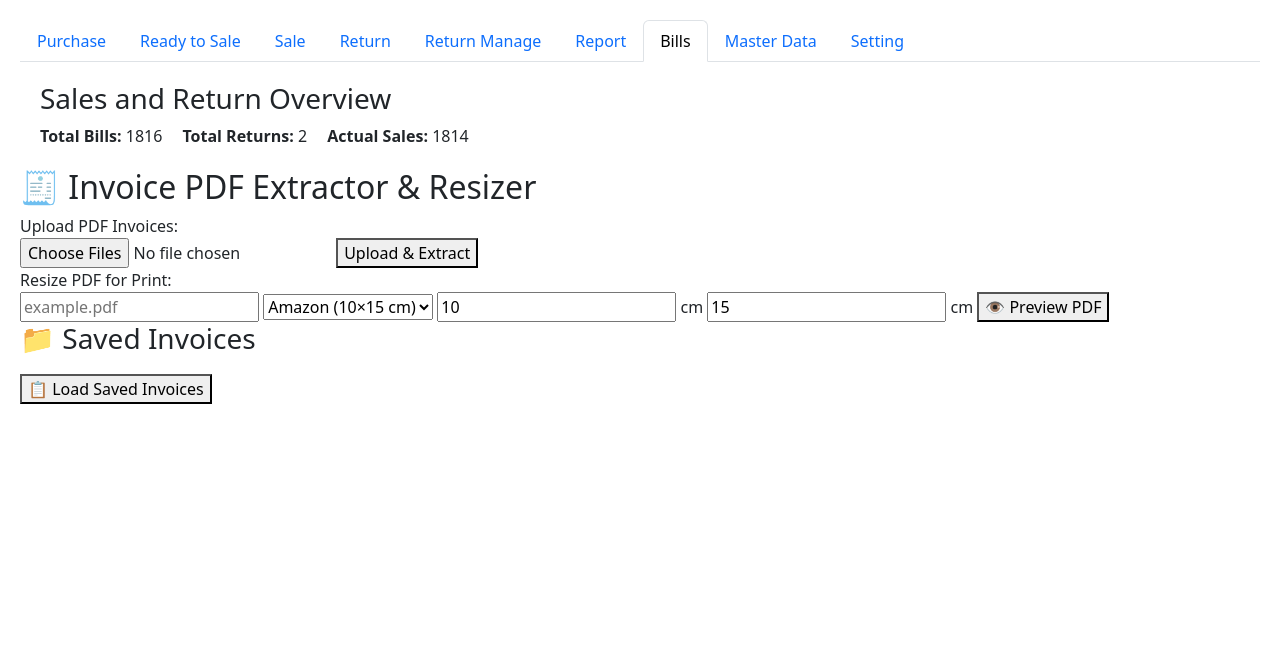
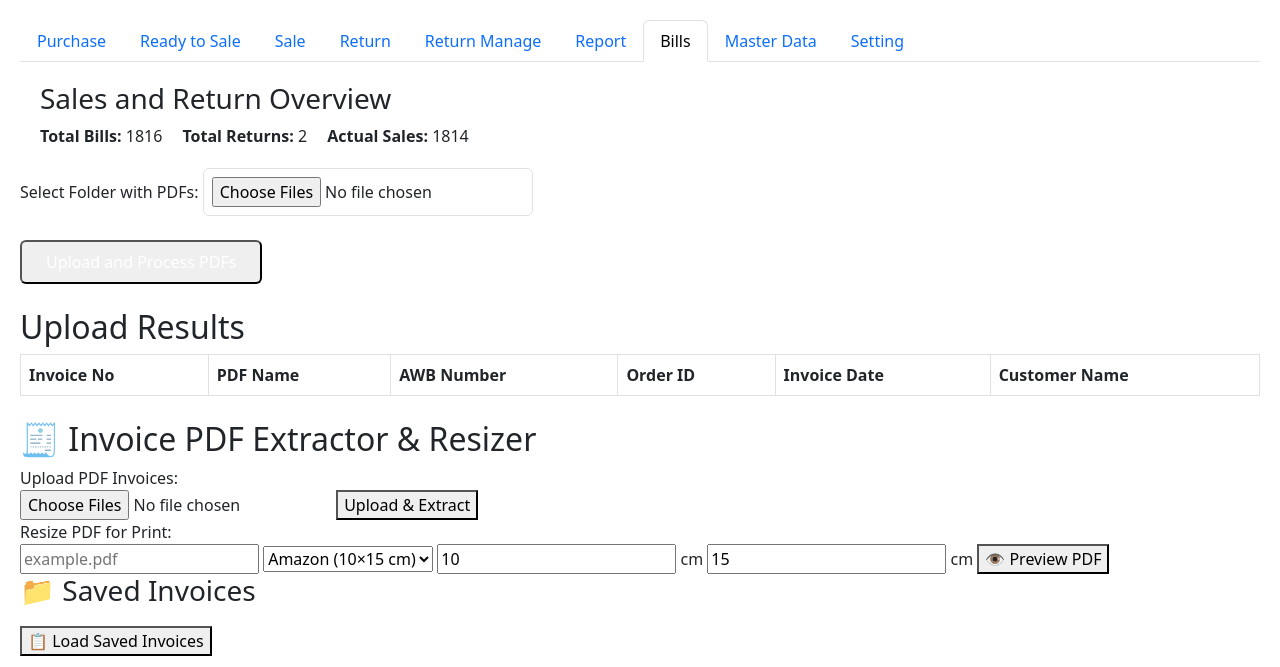
Before and after one commit to suvooncode/inventory, a Flask app: page / in a window 1280 px wide, after a click on "Bills". Shown: the top 667 px of the page. Run offline with Flask 3, Linux system fonts and the light colour scheme; data comes from the database, SQL or seed files in the repository; both versions use the stored data as it was after the commit; lists and menus that the app fills with data are empty; some libraries are stand-ins or nearby versions.

Commit message:
implement bulk order

```diff
--- a/app.py
+++ b/app.py
@@ -52,7 +52,9 @@ def init_db():
             CREATE TABLE IF NOT EXISTS invoices (
                 bill_id INTEGER PRIMARY KEY AUTOINCREMENT,
                 pdf_name TEXT,
-                invoice_no TEXT
+                awb_number TEXT,
+                invoice_no TEXT,
+                order_id TEXT
             );
             CREATE TABLE IF NOT EXISTS invoice_metadata (
                 id INTEGER PRIMARY KEY AUTOINCREMENT,
@@ -1179,8 +1181,25 @@ def delete_invoice():
 def list_saved_invoices_m():
     with sqlite3.connect(DB_PATH) as conn:
         c = conn.cursor()
+        # SELECT
+        #         i.bill_id,
+        #         i.invoice_no,
+        #         i.pdf_name,
+        #         i.awb_number,
+        #         i.order_id,
+        #         MAX(CASE WHEN m.meta_key = 'Invoice Date' THEN m.meta_value END) AS invoice_date,
+        #         MAX(CASE WHEN m.meta_key = 'Customer Name' THEN m.meta_value END) AS customer_name,
+        #         MAX(CASE WHEN m.meta_key = 'State' THEN m.meta_value END) AS state,
+        #         MAX(CASE WHEN m.meta_key = 'Payment Type' THEN m.meta_value END) AS payment_type,
+        #         MAX(CASE WHEN m.meta_key = 'return' THEN m.meta_value END) AS return_status,
+        #         MAX(CASE WHEN m.meta_key = 'return_type' THEN m.meta_value END) AS return_type,
+        #         MAX(CASE WHEN m.meta_key = 'reason' THEN m.meta_value END) AS return_reason
+        #     FROM invoices i
+        #     LEFT JOIN invoice_metadata m ON i.bill_id = m.bill_id
+        #     GROUP BY i.bill_id
+        #     ORDER BY i.bill_id DESC
         c.execute('''
-            SELECT
+                  SELECT
                 i.bill_id,
                 i.invoice_no,
                 i.pdf_name,
@@ -1195,8 +1214,10 @@ def list_saved_invoices_m():
                 MAX(CASE WHEN m.meta_key = 'reason' THEN m.meta_value END) AS return_reason
             FROM invoices i
             LEFT JOIN invoice_metadata m ON i.bill_id = m.bill_id
+            WHERE i.order_id != 'NA'
             GROUP BY i.bill_id
-            ORDER BY i.bill_id DESC
+            ORDER BY MAX(CASE WHEN m.meta_key = 'Invoice Date' THEN m.meta_value END) DESC
+
         ''')
         rows = c.fetchall()
         result = [
@@ -1257,6 +1278,60 @@ def invoice_summary():
             'summary': summary
         })
 
+@app.route('/api/bulk_upload_folder', methods=['POST'])
+def bulk_upload_folder():
+    if 'folder' not in request.files:
+        return jsonify({'error': 'No folder uploaded'}), 400
+
+    files = request.files.getlist('folder')
+    extracted_data = []
+    with sqlite3.connect(DB_PATH) as conn:
+        c = conn.cursor()
+        for file in files:
+            if file.filename.lower().endswith('.pdf'):
+                filename = secure_filename(file.filename)
+                filepath = os.path.join(app.config['UPLOAD_FOLDER'], filename)
+                os.makedirs(os.path.dirname(filepath), exist_ok=True)
+                file.save(filepath)
+
+                # Check for duplicate
+                c.execute('SELECT 1 FROM invoices WHERE pdf_name = ?', (filename,))
+                if c.fetchone():
+                    continue
+
+                rows = extract_data_from_pdf(filepath)
+                for row in rows:
+                    invoice_no = row.get("Invoice No", "")
+                    awb_number = row.get("AWB Number", "unknown")
+                    order_id = row.get("Order ID", "unknown")
+
+                    # Check for AWB number duplicate
+                    c.execute('SELECT 1 FROM invoices WHERE awb_number = ?', (awb_number,))
+                    if c.fetchone():
+                        continue
+
+                    c.execute('INSERT INTO invoices (pdf_name, awb_number, invoice_no, order_id) VALUES (?, ?, ?, ?)',
+                             (filename, awb_number, invoice_no, order_id))
+                    bill_id = c.lastrowid
+
+                    for key, value in row.items():
+                        if key not in ["Invoice No", "AWB Number", "Order ID"]:
+                            c.execute('INSERT INTO invoice_metadata (bill_id, meta_key, meta_value) VALUES (?, ?, ?)',
+                                     (bill_id, key, value))
+                    extracted_data.append({**row, 'pdf_name': filename})
+
+        conn.commit()
+
+    df = pd.DataFrame(extracted_data)
+    excel_path = "bulk_folder_extracted.xlsx"
+    df.to_excel(excel_path, index=False)
+
+    return jsonify({
+        "message": f"{len(extracted_data)} invoices processed",
+        "data": extracted_data,
+        "excel_path": excel_path
+    })
+
 @app.route('/download')
 def download_excel():
     return send_file("extracted.xlsx", as_attachment=True)
--- a/templates/index.html
+++ b/templates/index.html
@@ -468,6 +468,41 @@
                 <!--<table id="summaryTable" class="display" style="width: 100%;"></table>-->
             </div>
 
+            <div class="bg-white p-6 rounded-lg shadow-md">
+                <div class="mb-4">
+                    <label class="block text-gray-700 mb-2" for="folderInput">Select Folder with PDFs:</label>
+                    <input type="file" id="folderInput" name="folder" webkitdirectory directory multiple class="border border-gray-300 p-2 rounded w-full" accept=".pdf">
+                </div>
+                <div class="mb-4">
+                    <button id="bulkUploadBtn" class="bg-blue-500 hover:bg-blue-700 text-white font-bold py-2 px-4 rounded">
+                        Upload and Process PDFs
+                    </button>
+                </div>
+
+                <div id="status" class="mb-4 text-gray-700"></div>
+
+                <div id="result" class="hidden">
+                    <h2 class="text-xl font-semibold mb-2">Upload Results</h2>
+                    <table class="w-full border-collapse border border-gray-300">
+                        <thead>
+                            <tr class="bg-gray-200">
+                                <th class="border border-gray-300 p-2">Invoice No</th>
+                                <th class="border border-gray-300 p-2">PDF Name</th>
+                                <th class="border border-gray-300 p-2">AWB Number</th>
+                                <th class="border border-gray-300 p-2">Order ID</th>
+                                <th class="border border-gray-300 p-2">Invoice Date</th>
+                                <th class="border border-gray-300 p-2">Customer Name</th>
+                            </tr>
+                        </thead>
+                        <tbody id="resultTable"></tbody>
+                    </table>
+                    <a id="downloadLink" class="mt-4 inline-block bg-green-500 hover:bg-green-700 text-white font-bold py-2 px-4 rounded">
+                        Download Excel
+                    </a>
+                </div>
+        </div>
+
+
 
             <h2>🧾 Invoice PDF Extractor & Resizer</h2>
 
@@ -642,6 +677,59 @@
 document.getElementById('load-invoices').addEventListener('click', fetchSavedInvoices);
 document.addEventListener('DOMContentLoaded', () => {fetchInvoiceSummary();});
 
+
+$(document).ready(function() {
+            $('#bulkUploadBtn').click(function() {
+                const files = $('#folderInput')[0].files;
+                if (files.length === 0) {
+                    $('#status').text('Please select a folder with PDFs.');
+                    return;
+                }
+
+                $('#status').text('Uploading and processing PDFs... Please wait.');
+                $('#result').addClass('hidden');
+                $('#resultTable').empty();
+
+                const formData = new FormData();
+                for (const file of files) {
+                    if (file.name.toLowerCase().endsWith('.pdf')) {
+                        formData.append('folder', file, file.webkitRelativePath || file.name);
+                    }
+                }
+
+                $.ajax({
+                    url: '/api/bulk_upload_folder',
+                    method: 'POST',
+                    data: formData,
+                    processData: false,
+                    contentType: false,
+                    success: function(response) {
+                        $('#status').text(response.message);
+                        if (response.data && response.data.length > 0) {
+                            response.data.forEach(function(item) {
+                                $('#resultTable').append(`
+                                    <tr>
+                                        <td class="border border-gray-300 p-2">${item['Invoice No'] || 'NA'}</td>
+                                        <td class="border border-gray-300 p-2">${item['pdf_name'] || 'NA'}</td>
+                                        <td class="border border-gray-300 p-2">${item['AWB Number'] || 'NA'}</td>
+                                        <td class="border border-gray-300 p-2">${item['Order ID'] || 'NA'}</td>
+                                        <td class="border border-gray-300 p-2">${item['Invoice Date'] || 'NA'}</td>
+                                        <td class="border border-gray-300 p-2">${item['Customer Name'] || 'NA'}</td>
+                                    </tr>
+                                `);
+                            });
+                            $('#downloadLink').attr('href', response.excel_path);
+                            $('#result').removeClass('hidden');
+                        } else {
+                            $('#status').text('No new invoices processed (possible duplicates or no valid PDFs).');
+                        }
+                    },
+                    error: function(xhr) {
+                        $('#status').text('Error: ' + (xhr.responseJSON?.error || 'Failed to process PDFs'));
+                    }
+                });
+            });
+        });
 
 // bills js start
 async function postData(endpoint, data) {
@@ -1779,7 +1867,7 @@ function openReturnModal(billId, invoiceNo) {
                     </div>
                     <div>
                         <label>Quantity:</label>
-                        <input type="number" id="quantity" value="1" min="1" required>
+                        <input type="input" id="quantity" value="1" min="1" required>
                     </div>
                     <div>
                         <label>Loss Amount:</label>
@@ -1822,7 +1910,7 @@ async function submitReturn() {
         type_id: document.getElementById('type_id').value,
         size_id: document.getElementById('size_id').value,
         supplier_id: document.getElementById('supplier_id').value,
-        quantity: document.getElementById('quantity').value,
+        quantity: document.getElementById('quantity').value || 1,
         loss_amount: document.getElementById('loss_amount').value,
         reason: document.getElementById('reason').value
     };
```
Also changed, not shown: inventory.db, inventoryV3.db (added), inventory_test.db (added), 1 other file.
